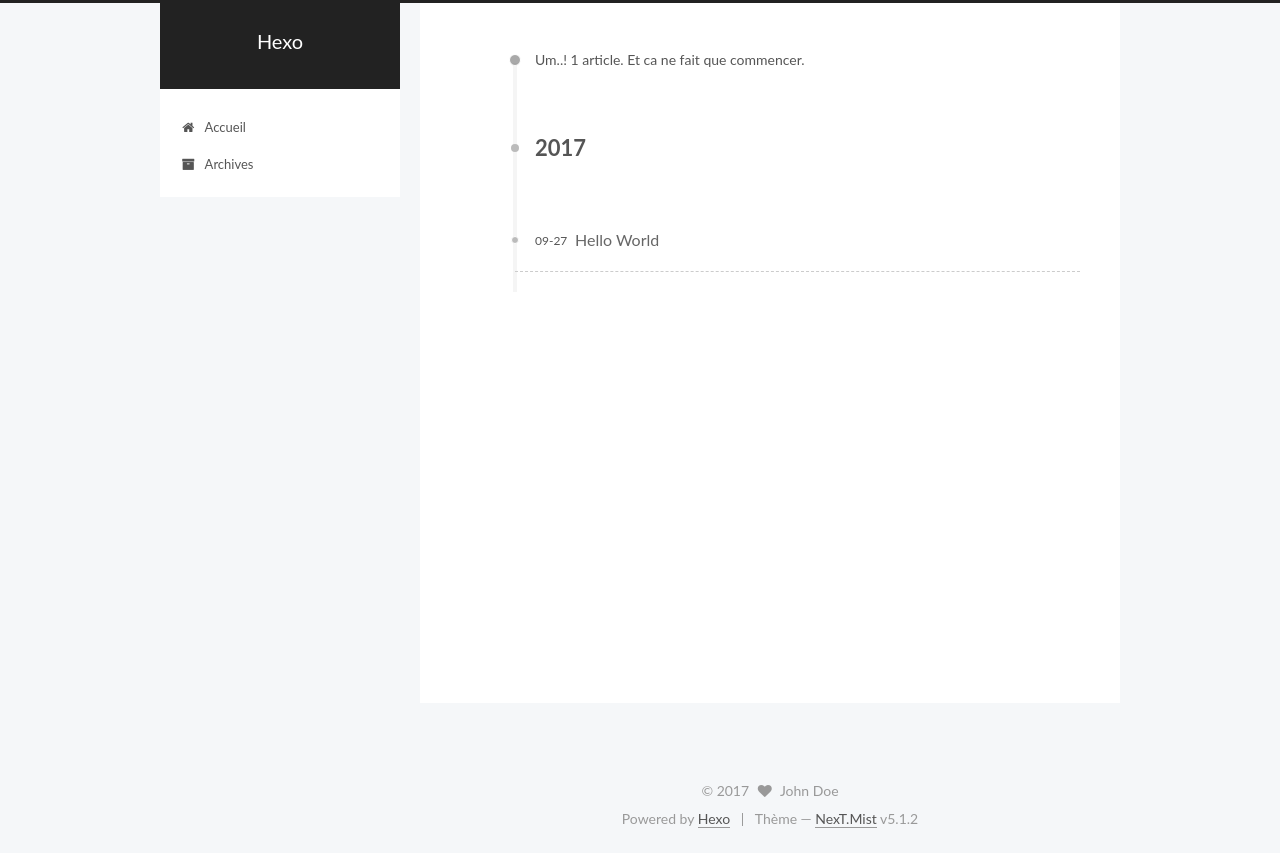
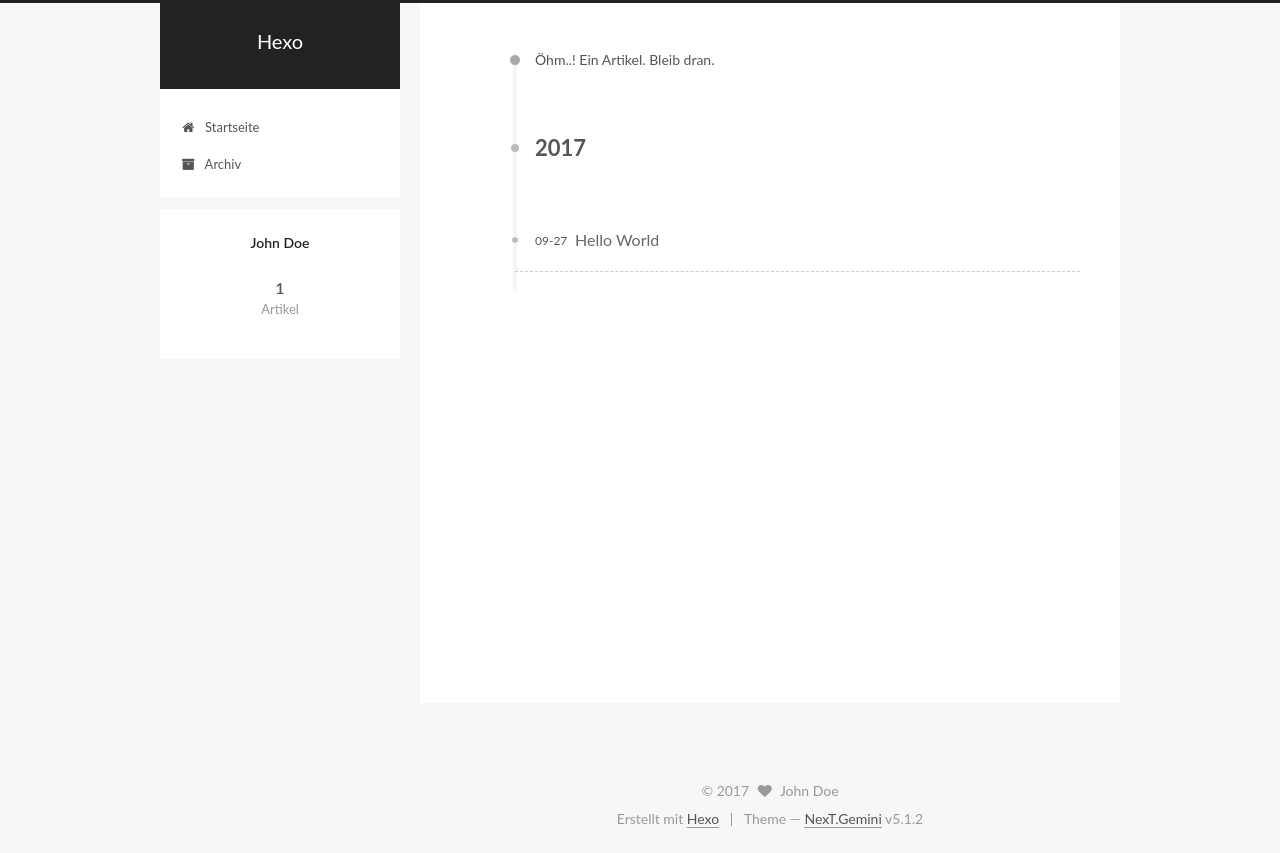
Before and after one commit to ztzlyj/ztzlyj.github.io, a plain HTML site: page archives/index.html in a window 1280 px wide. Drawn offline with Linux system fonts and the light colour scheme.

Commit message:
Site updated: 2017-09-27 16:32:06

```diff
--- a/archives/index.html
+++ b/archives/index.html
@@ -5,7 +5,7 @@
 
 
 
-<html class="theme-next mist use-motion" lang="">
+<html class="theme-next gemini use-motion" lang="">
 <head>
   <meta charset="UTF-8"/>
 <meta http-equiv="X-UA-Compatible" content="IE=edge" />
@@ -82,7 +82,7 @@
   var NexT = window.NexT || {};
   var CONFIG = {
     root: '/',
-    scheme: 'Mist',
+    scheme: 'Gemini',
     version: '5.1.2',
     sidebar: {"position":"left","display":"post","offset":12,"offset_float":12,"b2t":false,"scrollpercent":false,"onmobile":false},
     fancybox: true,
@@ -110,7 +110,7 @@
 
 
 
-  <title>Archive | Hexo</title>
+  <title>Archiv | Hexo</title>
 
 
 
@@ -170,7 +170,7 @@
 
               <i class="menu-item-icon fa fa-fw fa-home"></i> <br />
 
-            Accueil
+            Startseite
           </a>
         </li>
 
@@ -180,7 +180,7 @@
 
               <i class="menu-item-icon fa fa-fw fa-archive"></i> <br />
 
-            Archives
+            Archiv
           </a>
         </li>
 
@@ -216,7 +216,7 @@
 
 
 
-        Um..! 1 article. Et ca ne fait que commencer.
+        Öhm..! Ein Artikel. Bleib dran.
       </span>
 
 
@@ -314,7 +314,7 @@
               <a href="/archives/">
 
                 <span class="site-state-item-count">1</span>
-                <span class="site-state-item-name">articles</span>
+                <span class="site-state-item-name">Artikel</span>
               </a>
             </div>
 
@@ -369,11 +369,11 @@
 </div>
 
 
-  <div class="powered-by">Powered by <a class="theme-link" href="https://hexo.io">Hexo</a></div>
+  <div class="powered-by">Erstellt mit  <a class="theme-link" href="https://hexo.io">Hexo</a></div>
 
   <span class="post-meta-divider">|</span>
 
-  <div class="theme-info">Thème &mdash; <a class="theme-link" href="https://github.com/iissnan/hexo-theme-next">NexT.Mist</a> v5.1.2</div>
+  <div class="theme-info">Theme &mdash; <a class="theme-link" href="https://github.com/iissnan/hexo-theme-next">NexT.Gemini</a> v5.1.2</div>
 
 
 
@@ -457,6 +457,13 @@
 
 
 
+
+  <script type="text/javascript" src="/js/src/affix.js?v=5.1.2"></script>
+
+  <script type="text/javascript" src="/js/src/schemes/pisces.js?v=5.1.2"></script>
+
+
+
   <script type="text/javascript" src="/js/src/scrollspy.js?v=5.1.2"></script>
 <script type="text/javascript" src="/js/src/post-details.js?v=5.1.2"></script>
 
```
Also changed, not shown: 2017/09/27/hello-world/index.html (+17 -10 lines), archives/2017/09/index.html (+16 -9 lines), archives/2017/index.html (+16 -9 lines), index.html (+15 -8 lines).
